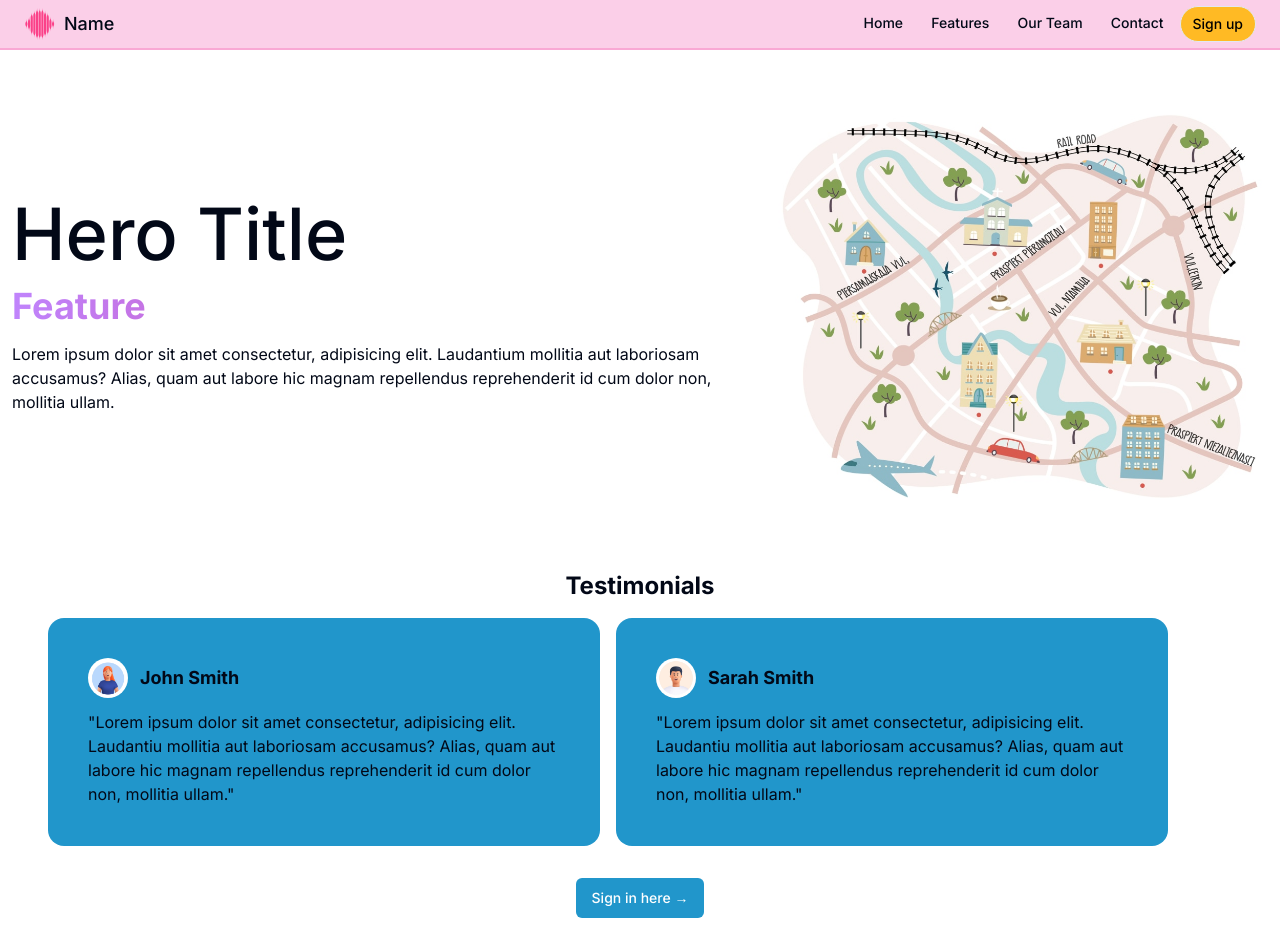
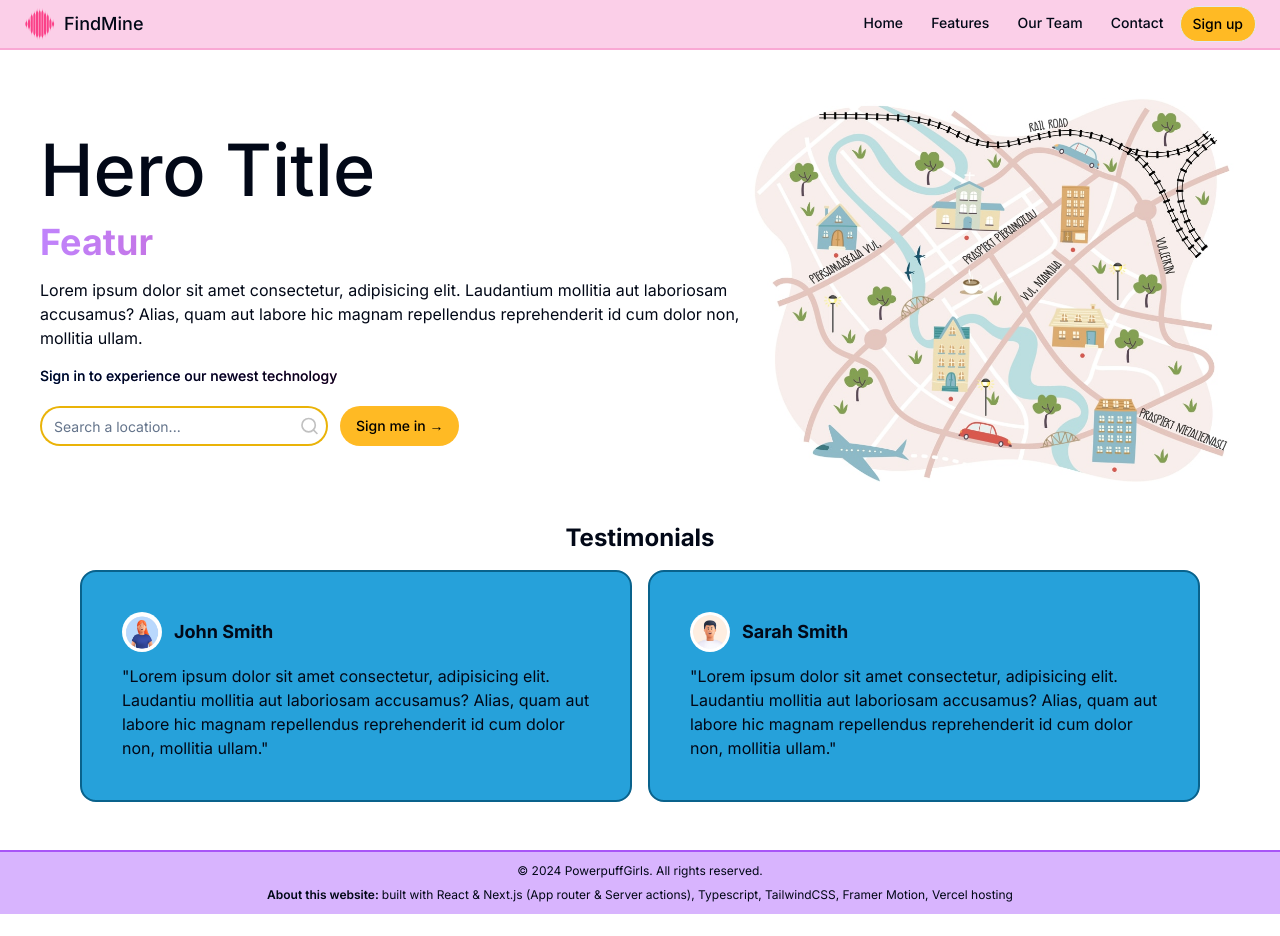
Before and after one commit to ahoang2502/catalyst-hackafun, a Next.js app: page / in a window 1280 px wide. Shown: the top 936 px of the page. After the commit the page ends 914 px from the top, so only its background shows below. Built offline with nearby package versions, Linux system fonts and the light colour scheme; no server answers.

Commit message:
feat: wip

```diff
--- a/src/app/(landing)/Footer.tsx
+++ b/src/app/(landing)/Footer.tsx
@@ -1,5 +1,21 @@
 import React from "react";
 
+import { getYear } from "@/lib/utils";
+
 export const Footer = () => {
-  return <div className="mt-10 bg-purple-400 h-20">Footer</div>;
+  return (
+    <div className="mt-10 bg-purple-300 h-16 border-t-2 border-t-purple-500 flex items-center justify-center">
+      <div className="">
+        <small className="mb-2 text-xs block text-center">
+          &copy; {getYear()} PowerpuffGirls. All rights reserved.
+        </small>
+
+        <p className="text-xs">
+          <span className="font-semibold">About this website: </span>built with
+          React & Next.js (App router & Server actions), Typescript,
+          TailwindCSS, Framer Motion, Vercel hosting
+        </p>
+      </div>
+    </div>
+  );
 };
--- a/src/app/(landing)/Hero.tsx
+++ b/src/app/(landing)/Hero.tsx
@@ -1,19 +1,28 @@
 "use client";
 
+import { Button } from "@/components/ui/button";
+import { Input } from "@/components/ui/input";
+import { GlassesIcon, Search } from "lucide-react";
 import Image from "next/image";
+import Link from "next/link";
 import React from "react";
 import TypewriterComponent from "typewriter-effect";
 
 export const Hero = () => {
   return (
-    <div className="h-96 flex justify-center md:justify-between items-center px-3 mt-16">
-      <div className="hidden md:block space-y-4">
+    <div className="h-96 flex justify-center items-center px-3 mt-12">
+        <div className="hidden md:block space-y-4 max-w-[700px]">
           <h2 className="text-7xl font-medium">Hero Title</h2>
 
           <div className="text-transparent bg-clip-text bg-gradient-to-r from-purple-400 to-pink-600 text-4xl font-bold">
             <TypewriterComponent
               options={{
-              strings: ["Feature 1.", "Feature 2.", "Feature 3.", "Feature 4."],
+                strings: [
+                  "Feature 1.",
+                  "Feature 2.",
+                  "Feature 3.",
+                  "Feature 4.",
+                ],
                 autoStart: true,
                 loop: true,
               }}
@@ -25,6 +34,29 @@ export const Hero = () => {
             mollitia aut laboriosam accusamus? Alias, quam aut labore hic magnam
             repellendus reprehenderit id cum dolor non, mollitia ullam.
           </p>
+
+          <div className="mt-6 space-y-2">
+            <p className="text-sm mt-4 font-medium bg-gradient-to-r from-blue-600 via-pink-500 to-indigo-400 bg-clip-text">
+              Sign in to experience our newest technology
+            </p>
+
+            <div className="flex items-center justify-start space-x-3 pt-3">
+              <div className="w-72 flex items-center justify-center">
+                <Input
+                  className="border-yellow-500 border-2 border-r-0 rounded-tr-none rounded-br-none rounded-tl-full rounded-bl-full"
+                  placeholder="Search a location..."
+                />
+                <Search
+                  className="border-2 py-2 size-10 border-yellow-500 border-l-0 rounded-tr-full rounded-br-full"
+                  color="#c1c1c1"
+                />
+              </div>
+
+              <Button variant="yellow" asChild className="rounded-full">
+                <Link href="/sign-in">Sign me in →</Link>
+              </Button>
+            </div>
+          </div>
         </div>
 
         <div className="h-full bg-orange-300 w-[500px] shrink-0 relative">
--- a/src/app/(landing)/Testimonials.tsx
+++ b/src/app/(landing)/Testimonials.tsx
@@ -4,14 +4,15 @@ import React from "react";
 
 export const Testimonials = () => {
   return (
-    <div className="px-8 mt-16">
+    <div className="px-8 mt-8">
       <div className="h-full flex-col items-center justify-start w-full  py-2">
         <h1 className="font-bold text-2xl text-center">Testimonials</h1>
 
+        <div className="flex items-center justify-center w-full">
           <div className="max-w-6xl px-4 grid grid-cols-1 md:grid-cols-2 gap-x-4 gap-y-4 mt-4">
             {testimonials.map((item) => (
               <div
-              className="col-span-1 p-10 bg-[#2196cb] rounded-2xl"
+                className="col-span-1 p-10 bg-[#26a1da] rounded-2xl border-2 border-[#09628c]"
                 key={item.name}
               >
                 <div className="flex items-center space-x-3">
@@ -32,5 +33,6 @@ export const Testimonials = () => {
           </div>
         </div>
       </div>
+    </div>
   );
 };
--- a/src/app/(landing)/page.tsx
+++ b/src/app/(landing)/page.tsx
@@ -9,18 +9,7 @@ export default function LandingPage() {
   return (
     <div className="h-full">
       <Hero />
-
       <Testimonials />
-
-      <div className="w-full flex items-center justify-center mt-6">
-        <Button variant="blue" asChild>
-          <Link href="/sign-in">Sign in here →</Link>
-        </Button>
-      </div>
-      <p className="text-center text-sm mt-4 font-medium bg-gradient-to-r from-blue-600 via-pink-500 to-indigo-400 bg-clip-text">
-        Sign in to experience our newest technology
-      </p>
-
       <Footer />
     </div>
   );
--- a/src/app/(platform)/features/LocationCard.tsx
+++ b/src/app/(platform)/features/LocationCard.tsx
@@ -36,9 +36,7 @@ export const LocationCard = () => {
         </div>
 
         <div className="pt-2">
-          <p className="text-xs text-slate-700">
-            Venue type: {data.type}
-          </p>
+          <p className="text-xs text-slate-700">Venue type: {data.type}</p>
         </div>
       </div>
     </div>
--- a/src/app/(platform)/features/Map.tsx
+++ b/src/app/(platform)/features/Map.tsx
@@ -13,29 +13,41 @@ import { MapContainer, Marker, Popup, TileLayer } from "react-leaflet";
 export default function MyMap(props: any) {
   const { position, zoom } = props;
 
+  const data: [number, number][] = [
+    [51, -0.09],
+    [45, -0.07],
+    [40, -0.09],
+    [30, -0.07],
+  ];
+
   return (
     <MapContainer
       center={[51, -0.09]}
       zoom={2}
       scrollWheelZoom={false}
-      className="h-[100vh] rounded-lg z-[10]"
+      className="h-[100vh] z-[10]"
     >
       <TileLayer
         attribution='&copy; <a href="https://www.openstreetmap.org/copyright">OpenStreetMap</a> contributors'
         url="https://{s}.tile.openstreetmap.org/{z}/{x}/{y}.png"
       />
+
+      {data.map((data) => (
         <Popover>
           <PopoverTrigger>
-          <Marker position={[51, -0.09]}>
+            <Marker position={data}>
               <Popup>
-              <h3 className="text-sm font-bold">Location Name</h3>
+                <h3 className="text-sm font-bold underline hover:cursor-pointer">
+                  Location Name
+                </h3>
+                <p className="">{data}</p>
               </Popup>
             </Marker>
           </PopoverTrigger>
 
-        <PopoverContent>
-          Helllodeedjend</PopoverContent>
+          <PopoverContent>Helllodeedjend</PopoverContent>
         </Popover>
+      ))}
     </MapContainer>
   );
 }
--- /dev/null
+++ b/src/app/(platform)/features/ReviewCard.tsx
@@ -0,0 +1,7 @@
+import React from 'react'
+
+export const ReviewCard = () => {
+  return (
+    <div className='px-2'>ReviewCard</div>
+  )
+}
--- a/src/app/(platform)/features/page.tsx
+++ b/src/app/(platform)/features/page.tsx
@@ -2,6 +2,7 @@ import { Loader2 } from "lucide-react";
 import dynamic from "next/dynamic";
 import { useMemo } from "react";
 import { LocationCard } from "./LocationCard";
+import { ReviewCard } from "./ReviewCard";
 
 const FeaturesPage = () => {
   const MyMap = useMemo(
@@ -22,7 +23,7 @@ const FeaturesPage = () => {
     <div className="grid grid-cols-2 h-full ">
       <div className="mt-4 space-y-2">
         <LocationCard />
-
+        <ReviewCard />
       </div>
       <MyMap />
     </div>
--- a/src/app/_components/Logo.tsx
+++ b/src/app/_components/Logo.tsx
@@ -10,7 +10,7 @@ export const Logo = () => {
           <Image src="/logo.svg" fill alt="logo" />
         </div>
 
-        <h3 className="font-medium text-lg">Name</h3>
+        <h3 className="font-medium text-lg">FindMine</h3>
       </Link>
     </div>
   );
--- a/src/app/layout.tsx
+++ b/src/app/layout.tsx
@@ -7,7 +7,7 @@ import { ClerkProvider } from "@clerk/nextjs";
 const inter = Inter({ subsets: ["latin"] });
 
 export const metadata: Metadata = {
-  title: "Name",
+  title: "FineMine",
   description: "Generated by create next app",
 };
 
--- /dev/null
+++ b/src/components/ui/input.tsx
@@ -0,0 +1,25 @@
+import * as React from "react"
+
+import { cn } from "@/lib/utils"
+
+export interface InputProps
+  extends React.InputHTMLAttributes<HTMLInputElement> {}
+
+const Input = React.forwardRef<HTMLInputElement, InputProps>(
+  ({ className, type, ...props }, ref) => {
+    return (
+      <input
+        type={type}
+        className={cn(
+          "flex h-10 w-full rounded-md border border-input bg-background px-3 py-2 text-sm ring-offset-background file:border-0 file:bg-transparent file:text-sm file:font-medium placeholder:text-muted-foreground focus-visible:outline-none focus-visible:ring-0 focus-visible:ring-ring focus-visible:ring-offset-2 disabled:cursor-not-allowed disabled:opacity-50",
+          className
+        )}
+        ref={ref}
+        {...props}
+      />
+    )
+  }
+)
+Input.displayName = "Input"
+
+export { Input }
--- a/src/lib/utils.ts
+++ b/src/lib/utils.ts
@@ -4,3 +4,8 @@ import { twMerge } from "tailwind-merge"
 export function cn(...inputs: ClassValue[]) {
   return twMerge(clsx(inputs))
 }
+
+export const getYear = () => {
+  const dateNow = new Date();
+  return dateNow.getFullYear();
+};
```
Lines whose indentation alone changed are shown as unchanged.
